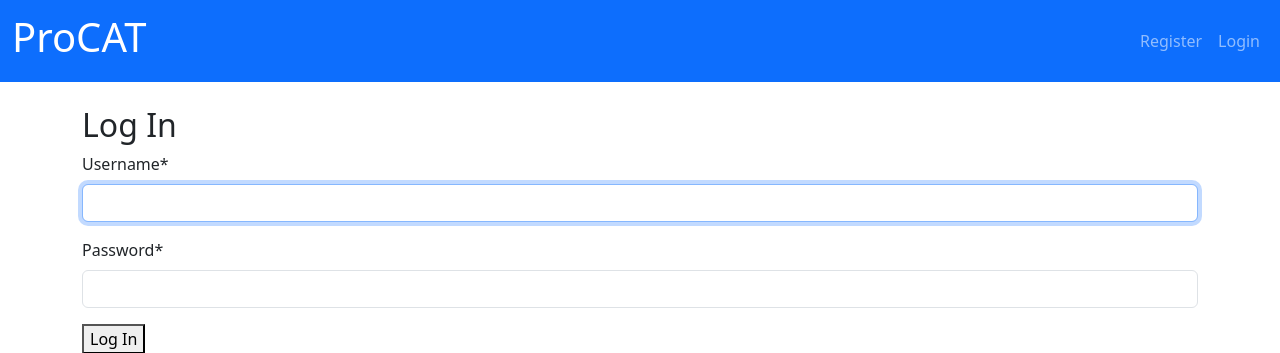
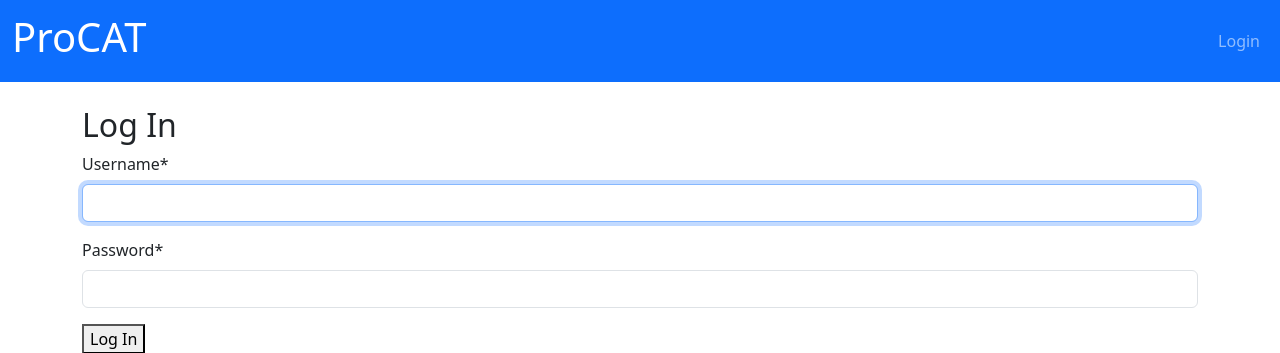
Before and after one commit to ImperialCollegeLondon/proCAT, a Django app: a page that uses main/templates/main/navbar.html in a window 1280 px wide. Shown: the top 353 px of the page. Run offline with Django 5.2, Linux system fonts and the light colour scheme; some libraries are stand-ins or nearby versions.

Commit message:
:recycle: Update Navbar.

```diff
--- a/main/templates/main/navbar.html
+++ b/main/templates/main/navbar.html
@@ -36,18 +36,15 @@
           </li>
         {% endif %}
         <li class="nav-item">
-          <form method="post" action="{% url 'logout' %}">
+          <form method="post" action="{% url 'oidc_logout' %}">
             {% csrf_token %}
             <input class="nav-link logout-button" type="submit" value="Logout" />
           </form>
         </li>
       {% else %}
-        <!-- Otherwise we just show options to register and login -->
+        <!-- Otherwise we just show options to login -->
         <li>
-          <a class="nav-link" href="{% url 'main:auth_register' %}">Register</a>
-        </li>
-        <li>
-          <a class="nav-link" href="{% url 'login' %}">Login</a>
+          <a class="nav-link" href="{% url 'oidc_authentication_init' %}">Login</a>
         </li>
       {% endif %}
     </ul>
```
